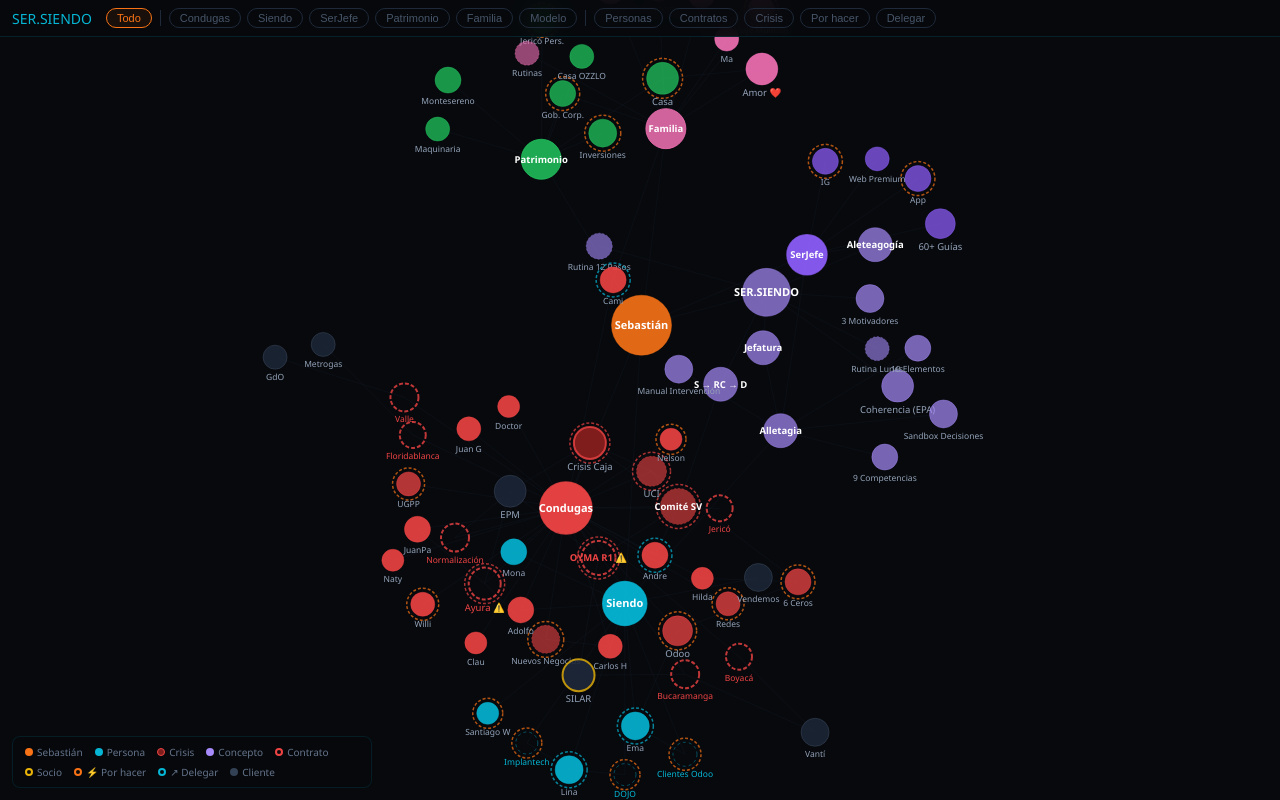
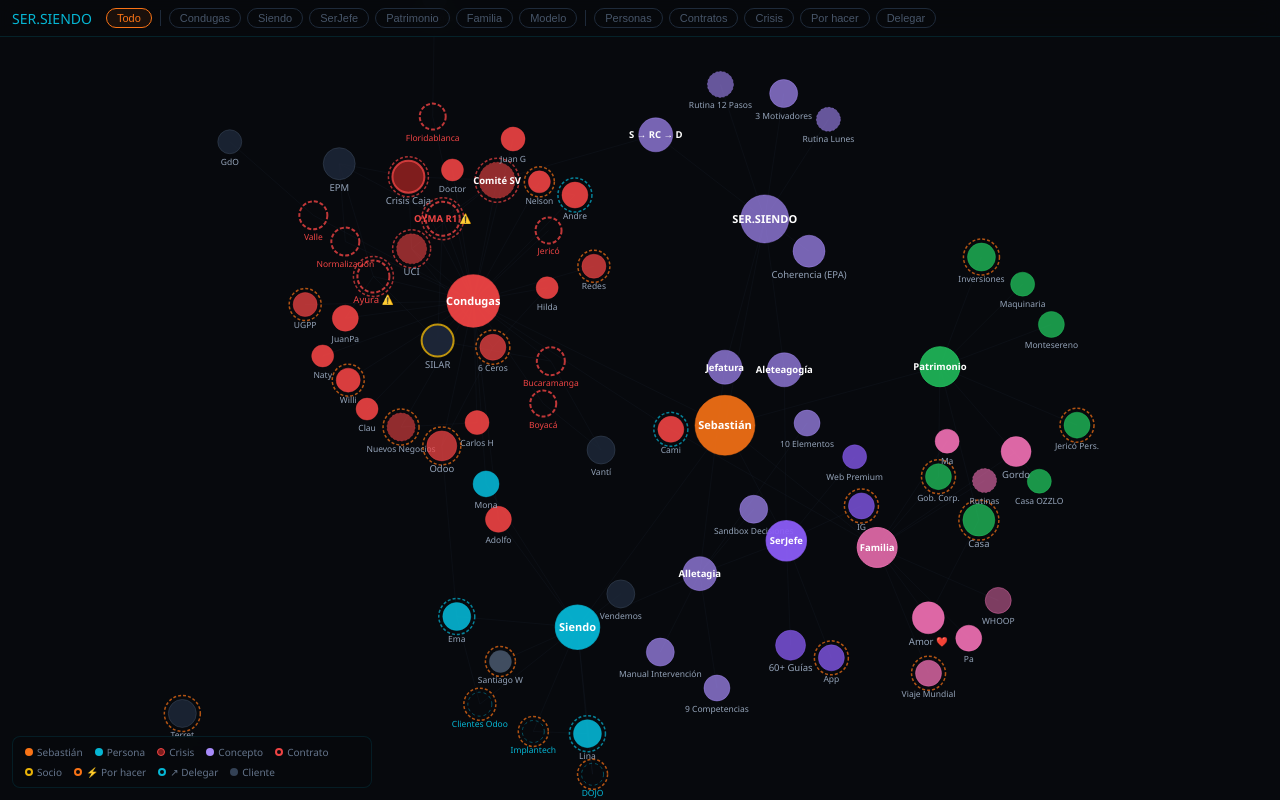
Before and after one commit to SerJefe/sendo-apps, a plain HTML site: page mapa-neuronal.html in a window 1280 px wide. Drawn offline with nearby package versions, Linux system fonts and the light colour scheme; animation ran at ten frames a second.

Commit message:
agregar Terret al mapa neuronal - nueva oportunidad sendo consulting

```diff
--- a/mapa-neuronal.html
+++ b/mapa-neuronal.html
@@ -125,7 +125,8 @@ const N=[
 {id:"dojo",label:"DOJO",g:"siendo",tp:"prospecto",r:11,dt:"Prospecto con Lina.",st:"hacer"},
 {id:"implantech",label:"Implantech",g:"siendo",tp:"prospecto",r:11,dt:"Prospecto con Lina.",st:"hacer"},
 {id:"codoo",label:"Clientes Odoo",g:"siendo",tp:"prospecto",r:12,dt:"Pipeline con Emanuel.",st:"hacer"},
-{id:"stgo",label:"Santiago W",g:"siendo",tp:"persona",r:11,dt:"Propuesta pendiente.",st:"hacer"},
+{id:"terret",label:"Terret",g:"sendo",tp:"cliente",r:14,dt:"Marca deportiva + café. Diagnóstico Odoo marzo 2026. Próximo: conversación estratégica.",st:"hacer"},
+{id:"stgo",label:"Santiago W",g:"sendo",tp:"persona",r:11,dt:"Propuesta pendiente.",st:"hacer"},
 // SERJEFE
 {id:"serjefe",label:"SerJefe",g:"serjefe",tp:"marca",r:20,dt:"60+ guías interactivas. Instagram. Web premium."},
 {id:"guias",label:"60+ Guías",g:"serjefe",tp:"producto",r:15,dt:"HTML interactivas jefatura."},
```
